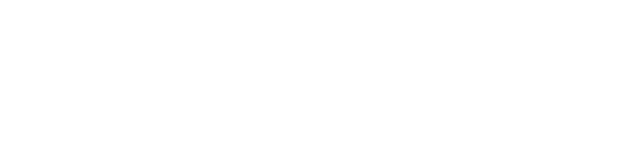
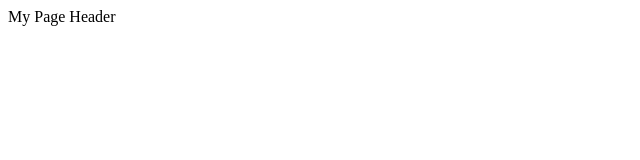
Before and after one commit to rutuja293/Gitdemo, a plain HTML site: page index.html in a window 1280 px wide. Shown: the whole page, without its empty margins (0-640 px from the left). Drawn offline with Linux system fonts and the light colour scheme.

Commit message:
index.html added

```diff
--- a/index.html
+++ b/index.html
@@ -7,6 +7,6 @@
     <title>Document</title>
 </head>
 <body>
-
+    <he> My Page Header </he>
 </body>
 </html>
```
